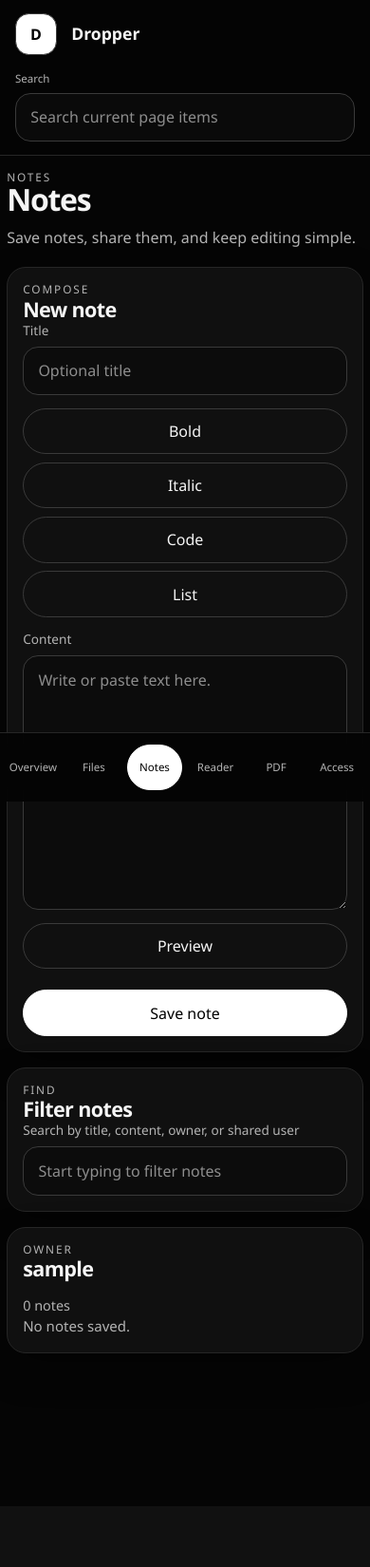
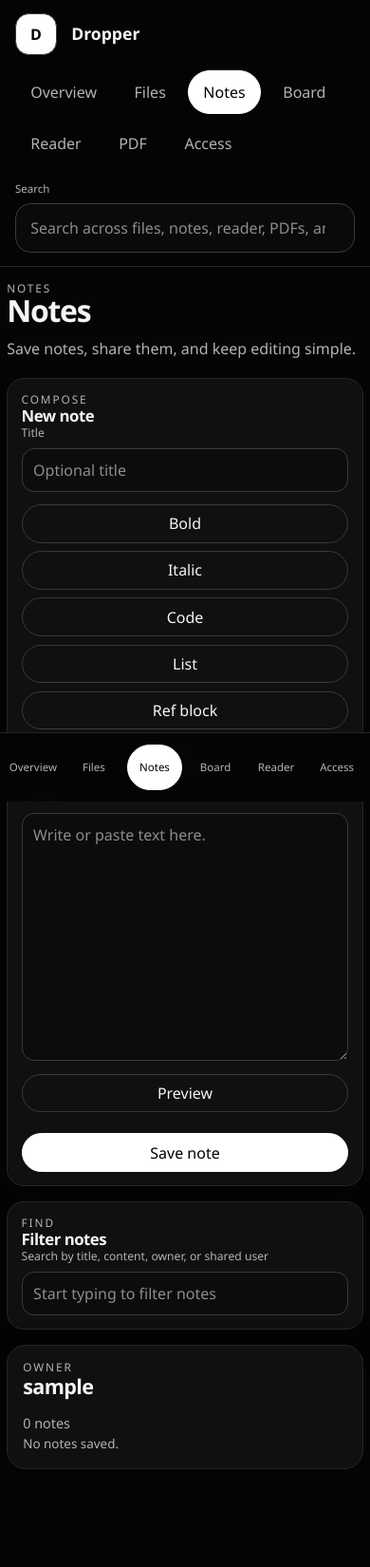
Before and after one commit to zof4/Research, a Flask app: page /text in a window 390 px wide. Shown: the top 1650 px of the page at 95% size. Before the commit the page ends 1484 px from the top, so only its background shows below. Run offline with Flask 3, Linux system fonts and the light colour scheme; the visitor is signed in with stand-in values (Sample User, id 1).

Commit message:
Tighten desktop layout, add global search, and note references

```diff
--- a/app.py
+++ b/app.py
@@ -1521,6 +1521,8 @@ def build_template_context(active_page: str) -> Dict:
     manageable_users: List[str] = []
     available_share_users: List[str] = []
     chat_history: List[Dict] = []
+    global_search_items: List[Dict] = []
+    global_search_query = request.args.get("q", "").strip()
     workspace_counts = {
         "files": 0,
         "text": 0,
@@ -1638,6 +1640,73 @@ def build_template_context(active_page: str) -> Dict:
         storage = build_storage_summary(0)
         storage["has_limit"] = True
 
+    if authenticated:
+        for file in files:
+            global_search_items.append(
+                {
+                    "kind": "File",
+                    "page": "Files",
+                    "title": file.get("name", "Untitled file"),
+                    "meta": f"{file.get('owner', '')} · {human_size(int(file.get('size', 0) or 0))}",
+                    "snippet": "",
+                    "url": url_for("download_file", filename=file.get("name", ""), owner=file.get("owner", "")),
+                }
+            )
+
+        for group in text_groups:
+            owner = group.get("owner", "")
+            for item in group.get("items", []):
+                global_search_items.append(
+                    {
+                        "kind": "Note",
+                        "page": "Notes",
+                        "title": item.get("title") or "Untitled note",
+                        "meta": f"{owner} · {format_timestamp(item.get('updated') or item.get('created') or '')}",
+                        "snippet": summarize_text(item.get("content", ""), 120),
+                        "url": url_for("view_text_entry", entry_id=item.get("id", ""), owner=owner),
+                    }
+                )
+
+        for group in reader_groups:
+            owner = group.get("owner", "")
+            for item in group.get("items", []):
+                global_search_items.append(
+                    {
+                        "kind": "Reader",
+                        "page": "Reader",
+                        "title": item.get("title") or "Untitled page",
+                        "meta": f"{owner} · {item.get('source_label') or 'source'}",
+                        "snippet": item.get("summary", ""),
+                        "url": url_for("view_reader_entry", entry_id=item.get("id", ""), owner=owner),
+                    }
+                )
+
+        for group in latex_groups:
+            owner = group.get("owner", "")
+            for item in group.get("items", []):
+                global_search_items.append(
+                    {
+                        "kind": "PDF",
+                        "page": "PDF",
+                        "title": item.get("title") or "Untitled PDF",
+                        "meta": f"{owner} · {format_timestamp(item.get('created') or '')}",
+                        "snippet": summarize_text(item.get("source", ""), 120),
+                        "url": url_for("download_latex_pdf", filename=item.get("pdf_name", ""), owner=owner),
+                    }
+                )
+
+        for message in chat_history:
+            global_search_items.append(
+                {
+                    "kind": "Board",
+                    "page": "Board",
+                    "title": summarize_text(message.get("content", ""), 56),
+                    "meta": f"{message.get('author', 'unknown')} · {format_timestamp(message.get('created', ''))}",
+                    "snippet": "",
+                    "url": url_for("chat_page"),
+                }
+            )
+
     return {
         "files": files,
         "file_groups": file_groups,
@@ -1663,6 +1732,8 @@ def build_template_context(active_page: str) -> Dict:
         "chat_history": chat_history,
         "max_chat_message_chars": MAX_CHAT_MESSAGE_CHARS,
         "workspace_counts": workspace_counts,
+        "global_search_items": global_search_items[:400],
+        "global_search_query": global_search_query,
     }
 
 
@@ -2070,6 +2141,40 @@ def comment_text_entry(entry_id: str):
     if item is None:
         raise NotFound()
     flash("Comment added.", "success")
+    return redirect(url_for("text_page", owner=target_owner))
+
+
+@app.post("/text/reference/<entry_id>")
+@login_required
+def add_text_entry_reference(entry_id: str):
+    validate_csrf()
+    paths, target_owner = get_target_user_paths()
+    label = request.form.get("reference_label", "").strip()
+    url = request.form.get("reference_url", "").strip()
+    citation = request.form.get("reference_citation", "").strip()
+    comment = request.form.get("reference_comment", "").strip()
+
+    if not (label or url):
+        flash("Reference needs a label or URL.", "error")
+        return redirect(url_for("text_page", owner=target_owner))
+    if url and not re.match(r"^https?://", url, flags=re.IGNORECASE):
+        flash("Reference URL must start with http:// or https://.", "error")
+        return redirect(url_for("text_page", owner=target_owner))
+
+    reference = {
+        "id": uuid4().hex,
+        "author": current_username(),
+        "label": label[:140],
+        "url": url[:500],
+        "citation": citation[:180],
+        "comment": comment[:500],
+        "created": now_iso(),
+    }
+    item = append_history_item_field(paths["text_history_file"], entry_id, "references", reference)
+    if item is None:
+        raise NotFound()
+
+    flash("Reference linked to note.", "success")
     return redirect(url_for("text_page", owner=target_owner))
 
 
--- a/static/app.js
+++ b/static/app.js
@@ -307,6 +307,13 @@
   };
 
   const initTextFormatting = () => {
+    const templateInserts = {
+      reference:
+        "\n- Reference: [Document title](https://example.com)\n  - Citation: Section/page\n  - Comment: Why this matters\n",
+      whiteboard:
+        "\n## Whiteboard\n- Node:\n- Linked doc:\n- Citation:\n- Open question:\n",
+    };
+
     const forms = document.querySelectorAll(".text-editor-form");
 
     forms.forEach((form) => {
@@ -356,7 +363,7 @@
         });
       }
 
-      form.querySelectorAll("[data-wrap], [data-prefix]").forEach((button) => {
+      form.querySelectorAll("[data-wrap], [data-prefix], [data-insert-template]").forEach((button) => {
         if (!(button instanceof HTMLButtonElement) || button.dataset.richInit) {
           return;
         }
@@ -369,6 +376,7 @@
           const selected = textarea.value.slice(start, end);
           const wrap = button.dataset.wrap;
           const prefix = button.dataset.prefix;
+          const insertTemplate = button.dataset.insertTemplate;
           let nextText = selected;
 
           if (wrap) {
@@ -380,6 +388,8 @@
                   .map((line) => `${prefix}${line}`)
                   .join("\n")
               : `${prefix}item`;
+          } else if (insertTemplate && templateInserts[insertTemplate]) {
+            nextText = templateInserts[insertTemplate];
           }
 
           textarea.setRangeText(nextText, start, end, "end");
@@ -546,6 +556,17 @@
       return;
     }
     input.dataset.globalSearchInit = "1";
+    const searchPanel = document.querySelector("[data-global-search-panel]");
+    const resultsRoot = document.querySelector("[data-global-search-results]");
+    const indexNode = document.querySelector("#global-search-index");
+    let searchIndex = [];
+    if (indexNode?.textContent) {
+      try {
+        searchIndex = JSON.parse(indexNode.textContent);
+      } catch (_error) {
+        searchIndex = [];
+      }
+    }
 
     const applySearch = () => {
       const query = input.value || "";
@@ -557,9 +578,42 @@
         filterInput.value = query;
         filterInput.dispatchEvent(new Event("input", { bubbles: true }));
       });
+
+      if (!(searchPanel instanceof HTMLElement) || !(resultsRoot instanceof HTMLElement)) {
+        return;
+      }
+
+      const normalized = query.trim().toLowerCase();
+      if (!normalized) {
+        searchPanel.classList.add("is-hidden");
+        resultsRoot.innerHTML = "";
+        return;
+      }
+
+      const matches = searchIndex
+        .filter((item) => {
+          const haystack = `${item.title || ""} ${item.meta || ""} ${item.snippet || ""} ${item.page || ""} ${item.kind || ""}`.toLowerCase();
+          return haystack.includes(normalized);
+        })
+        .slice(0, 25);
+
+      searchPanel.classList.remove("is-hidden");
+      resultsRoot.innerHTML = matches.length
+        ? matches
+            .map(
+              (item) => `
+              <a class="global-search-item" href="${escapeHtml(item.url || "#")}" ${String(item.url || "").startsWith("/files/download") ? 'target="_blank" rel="noopener noreferrer"' : ""}>
+                <strong>${escapeHtml(item.title || "Untitled")}</strong>
+                <span class="global-search-meta">${escapeHtml(item.page || "")} · ${escapeHtml(item.kind || "")} · ${escapeHtml(item.meta || "")}</span>
+                ${item.snippet ? `<span class="global-search-snippet">${escapeHtml(item.snippet)}</span>` : ""}
+              </a>`,
+            )
+            .join("")
+        : '<p class="filter-empty-state">No workspace results match this query.</p>';
     };
 
     input.addEventListener("input", applySearch);
+    applySearch();
   };
 
   const initCompactHeaderOnScroll = () => {
--- a/static/style.css
+++ b/static/style.css
@@ -18,6 +18,12 @@
   --radius-md: 18px;
   --radius-sm: 14px;
   --shadow: 0 16px 40px rgba(0, 0, 0, 0.32);
+  --app-vh: 100vh;
+}
+@supports (height: 100dvh) {
+  :root {
+    --app-vh: 100dvh;
+  }
 }
 
 html[data-tone="light"] {
@@ -82,7 +88,7 @@ html[data-interface="draft"][data-tone="light"] {
 html,
 body {
   margin: 0;
-  min-height: 100%;
+  min-height: var(--app-vh);
 }
 
 body {
@@ -123,7 +129,7 @@ summary::-webkit-details-marker {
 }
 
 .app-shell {
-  min-height: 100vh;
+  min-height: var(--app-vh);
 }
 
 .site-header {
@@ -176,7 +182,7 @@ summary::-webkit-details-marker {
 }
 
 .primary-nav {
-  display: flex;
+  display: none;
   align-items: center;
   gap: 0.45rem;
 }
@@ -324,7 +330,7 @@ summary::-webkit-details-marker {
 }
 
 .sidebar {
-  min-height: calc(100vh - 73px);
+  min-height: calc(var(--app-vh) - 73px);
   padding: 1.25rem;
   border-right: 1px solid var(--border);
   background: color-mix(in srgb, var(--bg) 90%, transparent);
@@ -390,7 +396,7 @@ summary::-webkit-details-marker {
 .page.is-login {
   display: grid;
   place-items: center;
-  min-height: calc(100vh - 73px);
+  min-height: calc(var(--app-vh) - 73px);
 }
 
 .flash-stack {
@@ -624,7 +630,7 @@ summary::-webkit-details-marker {
   align-items: flex-start;
   justify-content: space-between;
   gap: 1rem;
-  padding: 1rem;
+  padding: 0.78rem 0.84rem;
 }
 
 .record-main {
@@ -637,7 +643,7 @@ summary::-webkit-details-marker {
   display: grid;
   justify-items: end;
   gap: 0.75rem;
-  min-width: 13rem;
+  min-width: 11rem;
 }
 
 .record-heading {
@@ -649,7 +655,7 @@ summary::-webkit-details-marker {
 
 .record-title {
   margin: 0;
-  font-size: 1.08rem;
+  font-size: 0.98rem;
   font-weight: 600;
   text-decoration: none;
 }
@@ -659,7 +665,7 @@ summary::-webkit-details-marker {
 .panel-note,
 .empty-state {
   margin: 0;
-  font-size: 0.94rem;
+  font-size: 0.84rem;
 }
 
 .tag-row,
@@ -677,13 +683,13 @@ summary::-webkit-details-marker {
   display: inline-flex;
   align-items: center;
   justify-content: center;
-  min-height: 32px;
-  padding: 0.35rem 0.65rem;
+  min-height: 26px;
+  padding: 0.22rem 0.52rem;
   border-radius: 999px;
   border: 1px solid var(--border-strong);
   background: transparent;
   color: var(--muted-strong);
-  font-size: 0.78rem;
+  font-size: 0.72rem;
   text-decoration: none;
 }
 
@@ -697,14 +703,34 @@ button,
   display: inline-flex;
   align-items: center;
   justify-content: center;
-  min-height: 44px;
-  padding: 0.7rem 0.95rem;
+  min-height: 36px;
+  padding: 0.45rem 0.78rem;
   border-radius: 999px;
   border: 1px solid var(--border-strong);
   background: transparent;
   color: var(--text);
   text-decoration: none;
   transition: transform 120ms ease, background-color 160ms ease, border-color 160ms ease, color 160ms ease;
+}
+
+.workspace-sidebar.is-compact .panel {
+  padding: 0.9rem;
+  border-radius: var(--radius-md);
+}
+
+.workspace-sidebar.is-compact .section-heading h2 {
+  font-size: clamp(1.05rem, 2.2vw, 1.35rem);
+}
+
+.workspace-sidebar.is-compact .field span {
+  font-size: 0.76rem;
+}
+
+.workspace-sidebar.is-compact input,
+.workspace-sidebar.is-compact select,
+.workspace-sidebar.is-compact textarea {
+  padding: 0.6rem 0.72rem;
+  border-radius: 0.8rem;
 }
 
 .button:hover,
@@ -922,7 +948,7 @@ textarea::placeholder {
 }
 
 .reader-shell {
-  min-height: 100vh;
+  min-height: var(--app-vh);
 }
 
 .reader-topbar {
@@ -1067,7 +1093,9 @@ html[data-interface="draft"] .toggle-button {
   }
 
   .primary-nav {
-    display: none;
+    display: flex;
+    width: 100%;
+    flex-wrap: wrap;
   }
 
   .app-layout {
@@ -1098,6 +1126,63 @@ html[data-interface="draft"] .toggle-button {
   .section-heading {
     flex-direction: column;
     align-items: stretch;
+  }
+}
+
+.global-search-panel {
+  position: sticky;
+  top: 73px;
+  z-index: 19;
+  padding-inline: 1.5rem;
+}
+
+.global-search-panel.is-hidden {
+  display: none;
+}
+
+.global-search-inner {
+  margin: 0 auto;
+  width: min(940px, 100%);
+  border: 1px solid var(--border);
+  border-top: 0;
+  border-radius: 0 0 var(--radius-md) var(--radius-md);
+  background: color-mix(in srgb, var(--panel) 94%, transparent);
+  padding: 0.65rem;
+}
+
+.global-search-results {
+  max-height: min(52vh, 520px);
+  overflow: auto;
+  display: grid;
+  gap: 0.45rem;
+}
+
+.global-search-item {
+  display: grid;
+  gap: 0.18rem;
+  padding: 0.52rem 0.62rem;
+  border-radius: 0.8rem;
+  border: 1px solid var(--border);
+  text-decoration: none;
+  background: var(--panel-strong);
+}
+
+.global-search-meta {
+  color: var(--muted);
+  font-size: 0.74rem;
+}
+
+.global-search-snippet {
+  color: var(--muted);
+  font-size: 0.8rem;
+}
+
+@supports (-webkit-touch-callout: none) {
+  html,
+  body,
+  .app-shell,
+  .reader-shell {
+    min-height: -webkit-fill-available;
   }
 }
 
--- a/templates/index.html
+++ b/templates/index.html
@@ -52,6 +52,7 @@
           {{ ui.nav_link('index', 'Overview', 'home', active_page, is_admin, selected_owner) }}
           {{ ui.nav_link('files_page', 'Files', 'files', active_page, is_admin, selected_owner) }}
           {{ ui.nav_link('text_page', 'Notes', 'text', active_page, is_admin, selected_owner) }}
+          {{ ui.nav_link('chat_page', 'Board', 'chat', active_page, is_admin, selected_owner) }}
           {{ ui.nav_link('reader_page', 'Reader', 'reader', active_page, is_admin, selected_owner) }}
           {{ ui.nav_link('latex_page', 'PDF', 'latex', active_page, is_admin, selected_owner) }}
           {{ ui.nav_link('access_page', 'Access', 'access', active_page, is_admin, selected_owner) }}
@@ -62,11 +63,20 @@
           {% if is_authenticated %}
           <label class="field">
             <span>Search</span>
-            <input type="search" data-global-search placeholder="Search current page items" />
+            <input type="search" data-global-search value="{{ global_search_query }}" placeholder="Search across files, notes, reader, PDFs, and board" />
           </label>
           {% endif %}
         </div>
       </header>
+      {% if is_authenticated %}
+      <section class="global-search-panel is-hidden" data-global-search-panel>
+        <div class="global-search-inner">
+          <p class="eyebrow">Workspace results</p>
+          <div class="global-search-results" data-global-search-results></div>
+        </div>
+      </section>
+      <script id="global-search-index" type="application/json">{{ global_search_items|tojson }}</script>
+      {% endif %}
 
       <div class="app-layout">
         {% if is_authenticated %}
@@ -89,6 +99,7 @@
             {{ ui.nav_link('text_page', 'Notes', 'text', active_page, is_admin, selected_owner) }}
             {{ ui.nav_link('reader_page', 'Reader', 'reader', active_page, is_admin, selected_owner) }}
             {{ ui.nav_link('latex_page', 'PDF', 'latex', active_page, is_admin, selected_owner) }}
+            {{ ui.nav_link('chat_page', 'Board', 'chat', active_page, is_admin, selected_owner) }}
             {{ ui.nav_link('access_page', 'Access', 'access', active_page, is_admin, selected_owner) }}
           </nav>
 
@@ -281,7 +292,7 @@
           </section>
 
           <section class="workspace-grid">
-            <aside class="workspace-sidebar">
+            <aside class="workspace-sidebar is-compact">
               <article class="panel">
                 <div class="section-heading">
                   <div>
@@ -538,7 +549,7 @@
           </section>
 
           <section class="workspace-grid">
-            <aside class="workspace-sidebar">
+            <aside class="workspace-sidebar is-compact">
               <article class="panel">
                 <div class="section-heading">
                   <div>
@@ -558,6 +569,8 @@
                     <button type="button" class="button button-secondary toolbar-button" data-wrap="*">Italic</button>
                     <button type="button" class="button button-secondary toolbar-button" data-wrap="`">Code</button>
                     <button type="button" class="button button-secondary toolbar-button" data-prefix="- ">List</button>
+                    <button type="button" class="button button-secondary toolbar-button" data-insert-template="reference">Ref block</button>
+                    <button type="button" class="button button-secondary toolbar-button" data-insert-template="whiteboard">Whiteboard</button>
                   </div>
                   <label class="field">
                     <span>Content</span>
@@ -677,6 +690,27 @@
                                 </label>
                                 <button type="submit" class="button button-secondary">Save comment</button>
                               </form>
+                              <form method="post" action="{{ url_for('add_text_entry_reference', entry_id=item.id) }}" class="stack-form" data-async>
+                                <input type="hidden" name="csrf_token" value="{{ csrf_token }}" />
+                                {% if is_admin %}<input type="hidden" name="owner" value="{{ group.owner }}" />{% endif %}
+                                <label class="field">
+                                  <span>Document label</span>
+                                  <input type="text" name="reference_label" maxlength="140" placeholder="Spec, contract, memo..." />
+                                </label>
+                                <label class="field">
+                                  <span>Document URL</span>
+                                  <input type="url" name="reference_url" placeholder="https://..." />
+                                </label>
+                                <label class="field">
+                                  <span>Section citation</span>
+                                  <input type="text" name="reference_citation" maxlength="180" placeholder="Section 3.2, page 19" />
+                                </label>
+                                <label class="field">
+                                  <span>Why this matters</span>
+                                  <input type="text" name="reference_comment" maxlength="500" placeholder="Short annotation for this note" />
+                                </label>
+                                <button type="submit" class="button button-secondary">Link reference</button>
+                              </form>
                               <div class="button-row">
                                 {% if item.hidden %}
                                 <form method="post" action="{{ url_for('unhide_text_entry', entry_id=item.id) }}" class="inline-form" data-async>
@@ -714,6 +748,22 @@
                           </div>
                         </details>
                         {% endif %}
+                        {% if item.references %}
+                        <details class="inline-details">
+                          <summary class="button button-secondary">References ({{ item.references|length }})</summary>
+                          <div class="detail-panel reference-list">
+                            {% for reference in item.references %}
+                            <article class="compact-row is-static">
+                              <span class="compact-main">
+                                <strong>{% if reference.url %}<a href="{{ reference.url }}" target="_blank" rel="noopener noreferrer">{{ reference.label or reference.url }}</a>{% else %}{{ reference.label or "Reference" }}{% endif %}</strong>
+                                <span>{% if reference.citation %}{{ reference.citation }}{% endif %}{% if reference.comment %} · {{ reference.comment }}{% endif %}</span>
+                              </span>
+                              <span class="compact-value">{{ reference.author }} · {{ format_timestamp(reference.created) }}</span>
+                            </article>
+                            {% endfor %}
+                          </div>
+                        </details>
+                        {% endif %}
                       </div>
                     </article>
                     {% endfor %}
@@ -746,7 +796,7 @@
           </section>
 
           <section class="workspace-grid">
-            <aside class="workspace-sidebar">
+            <aside class="workspace-sidebar is-compact">
               <article class="panel">
                 <div class="section-heading">
                   <div>
@@ -916,7 +966,7 @@
           </section>
 
           <section class="workspace-grid">
-            <aside class="workspace-sidebar">
+            <aside class="workspace-sidebar is-compact">
               <article class="panel">
                 <div class="section-heading">
                   <div>
@@ -1194,8 +1244,8 @@
         {{ ui.nav_link('index', 'Overview', 'home', active_page, is_admin, selected_owner, True) }}
         {{ ui.nav_link('files_page', 'Files', 'files', active_page, is_admin, selected_owner, True) }}
         {{ ui.nav_link('text_page', 'Notes', 'text', active_page, is_admin, selected_owner, True) }}
+        {{ ui.nav_link('chat_page', 'Board', 'chat', active_page, is_admin, selected_owner, True) }}
         {{ ui.nav_link('reader_page', 'Reader', 'reader', active_page, is_admin, selected_owner, True) }}
-        {{ ui.nav_link('latex_page', 'PDF', 'latex', active_page, is_admin, selected_owner, True) }}
         {{ ui.nav_link('access_page', 'Access', 'access', active_page, is_admin, selected_owner, True) }}
       </nav>
       {% endif %}
--- a/templates/note.html
+++ b/templates/note.html
@@ -44,6 +44,8 @@
               <button type="button" class="button button-secondary toolbar-button" data-wrap="*">Italic</button>
               <button type="button" class="button button-secondary toolbar-button" data-wrap="`">Code</button>
               <button type="button" class="button button-secondary toolbar-button" data-prefix="- ">List</button>
+              <button type="button" class="button button-secondary toolbar-button" data-insert-template="reference">Ref block</button>
+              <button type="button" class="button button-secondary toolbar-button" data-insert-template="whiteboard">Whiteboard</button>
             </div>
             <label class="field">
               <span>Content</span>
```
